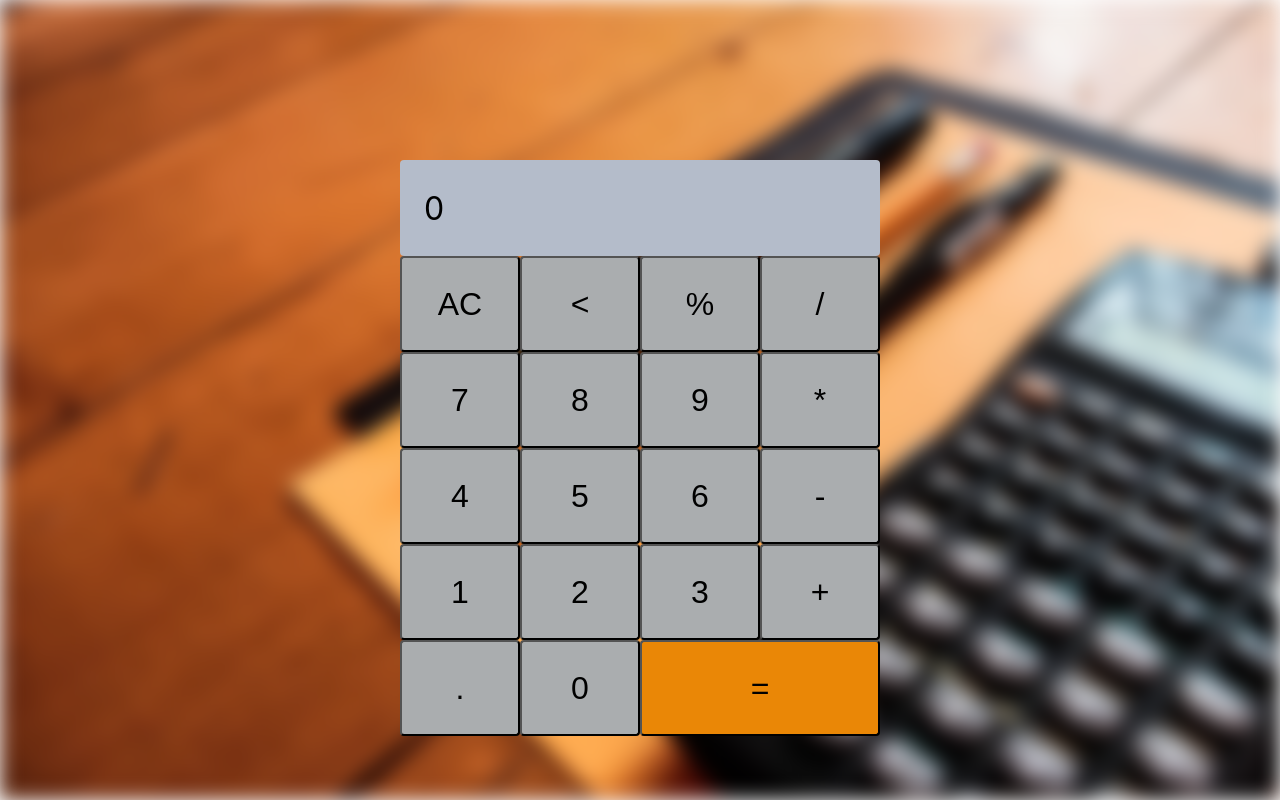
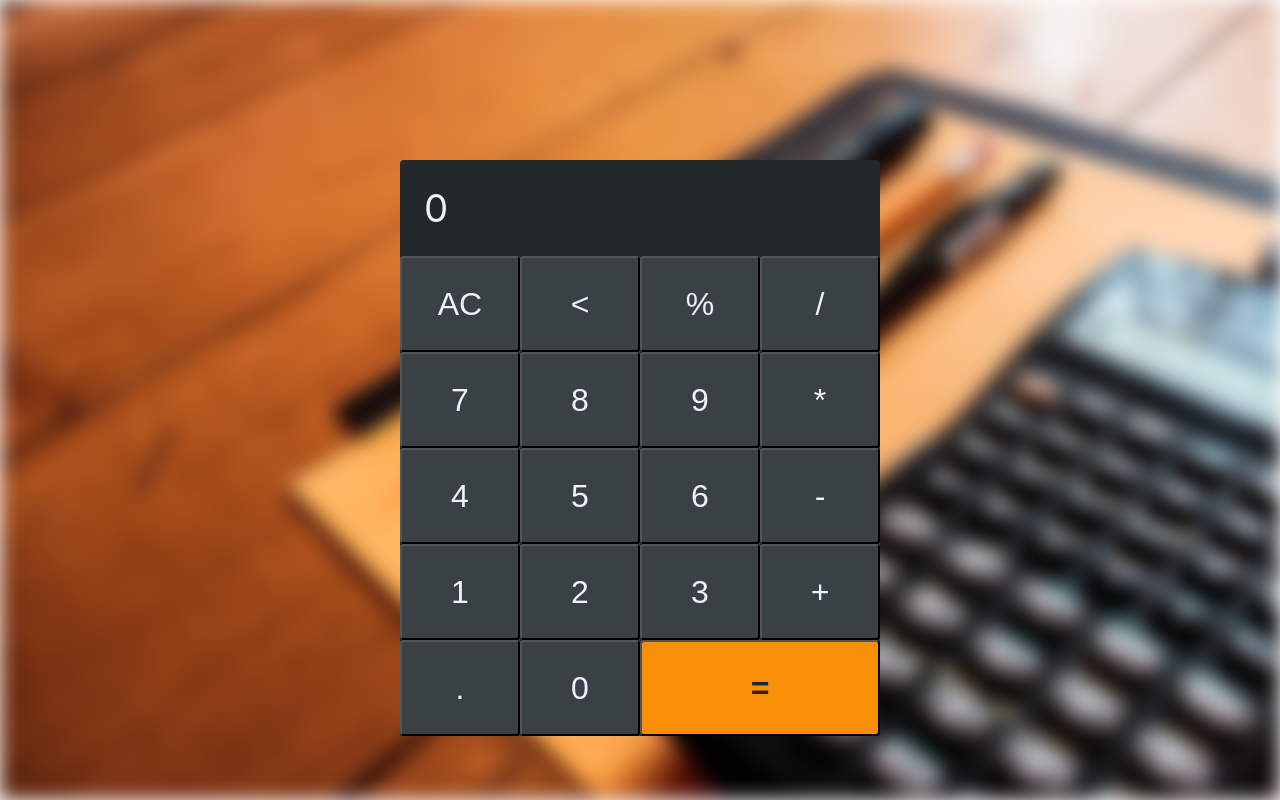
Before and after one commit to TwiDef/smart-calculator, a React (Create React App) app: page / in a window 1280 px wide. Built offline with nearby package versions, Linux system fonts and the light colour scheme.

Commit message:
set percent functionality

```diff
--- a/src/components/Button/Button.css
+++ b/src/components/Button/Button.css
@@ -1,19 +1,30 @@
 .button,
 .button-equals {
-    background-color: #aaadaf;
-    transition: 0.2s all;
+    background-color: #394145;
+    color: #f0f0ff;
+    transition: 0.3s all;
     border-radius: 4px;
 }
 
 .button:active,
 .button-equals:active {
-    transform: scale(0.98);
+    transform: scale(0.96);
+}
+
+.button:active {
+    background-color: #637076;
 }
 
 .button-equals {
     width: 200%;
     height: 100%;
     font-size: 2rem;
-    background-color: #ea8706;
+    background-color: #f98f06;
     cursor: pointer;
+    color: #23282b;
+    font-weight: bold;
 }
+
+.button-equals:active {
+    background-color: #f96306;
+}
--- a/src/components/ButtonBox/ButtonBox.css
+++ b/src/components/ButtonBox/ButtonBox.css
@@ -3,6 +3,7 @@
     grid-template-columns: repeat(4, 1fr);
     width: 100%;
     height: 100%;
+    background-color: #23282b;
 }
 
 .button {
--- a/src/components/ButtonBox/ButtonBox.jsx
+++ b/src/components/ButtonBox/ButtonBox.jsx
@@ -7,7 +7,9 @@ const ButtonBox = ({
     handleClearLast,
     handleTypeNum,
     handleTypeSign,
-    handleEqualAct
+    handleEqualAct,
+    handleTypeDot,
+    handleTypePercent
 }) => {
 
     const buttonValues = [
@@ -32,7 +34,11 @@ const ButtonBox = ({
                                     handleTypeSign
                                     : btn === "=" ?
                                         handleEqualAct
-                                        : handleTypeNum
+                                        : btn === "." ?
+                                            handleTypeDot
+                                            : btn === "%" ?
+                                                handleTypePercent
+                                                : handleTypeNum
                     }>
                     <Button value={btn} />
                 </div>)}
--- a/src/components/Calculator/Calculator.css
+++ b/src/components/Calculator/Calculator.css
@@ -1,4 +1,7 @@
 .calculator {
     width: 40%;
     height: 60%;
+    background-color: #23282b;
+    border-top-left-radius: 10%;
+    border-top-right-radius: 10%;
 }
--- a/src/components/Calculator/Calculator.jsx
+++ b/src/components/Calculator/Calculator.jsx
@@ -3,7 +3,7 @@ import Display from '../Display/Display';
 import ButtonBox from '../ButtonBox/ButtonBox';
 import './Calculator.css';
 
-const Calculator = (props) => {
+const Calculator = () => {
     let [calc, setCalc] = useState({
         sign: "",
         num: 0,
@@ -31,10 +31,13 @@ const Calculator = (props) => {
 
     const typeNum = (e) => {
         e.preventDefault()
-        setCalc({
-            ...calc,
-            num: (calc.num += e.target.value).replace(/^0/, "")
-        })
+
+        if (calc.num.length !== 16) {
+            setCalc({
+                ...calc,
+                num: (calc.num += e.target.value).replace(/^0/, "")
+            })
+        }
     }
 
     const typeSign = (e) => {
@@ -50,9 +53,11 @@ const Calculator = (props) => {
     const equalAct = () => {
 
         if (calc.sign && calc.num) {
-            console.log(calc.res, calc.sign, calc.num)
             const math = (a, b, sign) => {
                 if (sign === "/") {
+                    if (b === 0) {
+                        return 'Cant divide by 0'
+                    }
                     return a / b
                 }
                 if (sign === "*") {
@@ -74,15 +79,37 @@ const Calculator = (props) => {
         }
     }
 
+    const typeDot = (e) => {
+        e.preventDefault()
+        setCalc({
+            ...calc,
+            num: `${calc.num}${e.target.value}`
+        })
+    }
+
+    const typePercent = () => {
+        let num = calc.num ? parseFloat(calc.num) : 0
+        let res = calc.res ? parseFloat(calc.res) : 0
+
+        setCalc({
+            ...calc,
+            num: (num /= Math.pow(100, 1)),
+            res: (res /= Math.pow(100, 1)),
+            sign: ""
+        })
+    }
+
     return (
         <div className='calculator'>
-            <Display value={calc.num ? calc.num : calc.res} />
+            <Display value={String(calc.num ? calc.num : calc.res)} />
             <ButtonBox
                 handleClearAll={clearAll}
                 handleClearLast={clearLast}
                 handleTypeNum={typeNum}
                 handleTypeSign={typeSign}
-                handleEqualAct={equalAct} />
+                handleEqualAct={equalAct}
+                handleTypeDot={typeDot}
+                handleTypePercent={typePercent} />
         </div>
     );
 }
--- a/src/components/Display/Display.css
+++ b/src/components/Display/Display.css
@@ -4,12 +4,13 @@
     display: flex;
     justify-content: start;
     align-items: center;
-    background: #b4bcca;
+    background-color: #23282b;
+    color: #f0f0ff;
     border-radius: 4px;
 }
 
 .display-value {
     display: block;
     padding: 0 5%;
-    font-size: 2rem;
+    font-size: 2.4rem;
 }
--- a/src/components/Display/Display.jsx
+++ b/src/components/Display/Display.jsx
@@ -2,9 +2,12 @@ import React from 'react';
 import './Display.css';
 
 const Display = ({ value }) => {
+
     return (
         <div className='display'>
-            <span className='display-value'>{value}</span>
+            <span className='display-value'>{
+                value.length > 15 ? `${value.slice(0, 15)}e^` : value
+            }</span>
         </div>
     );
 }
```
